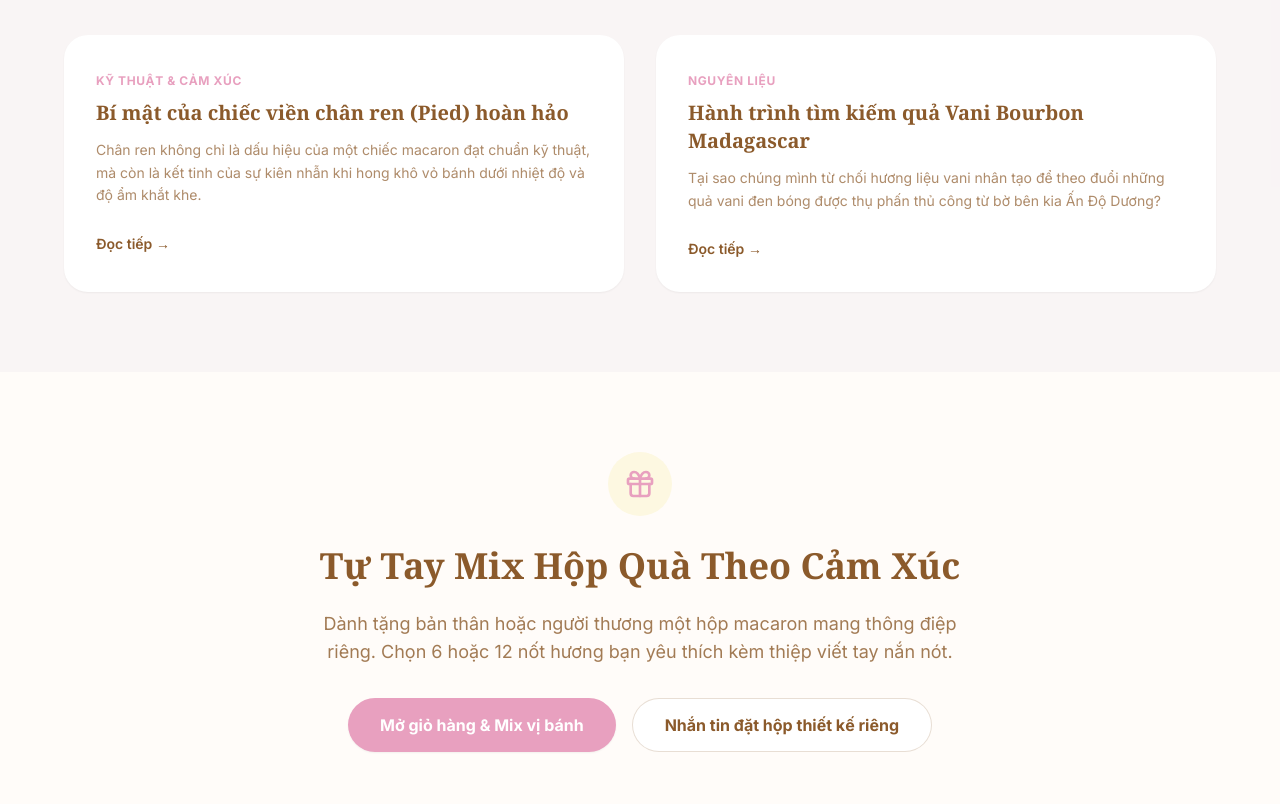
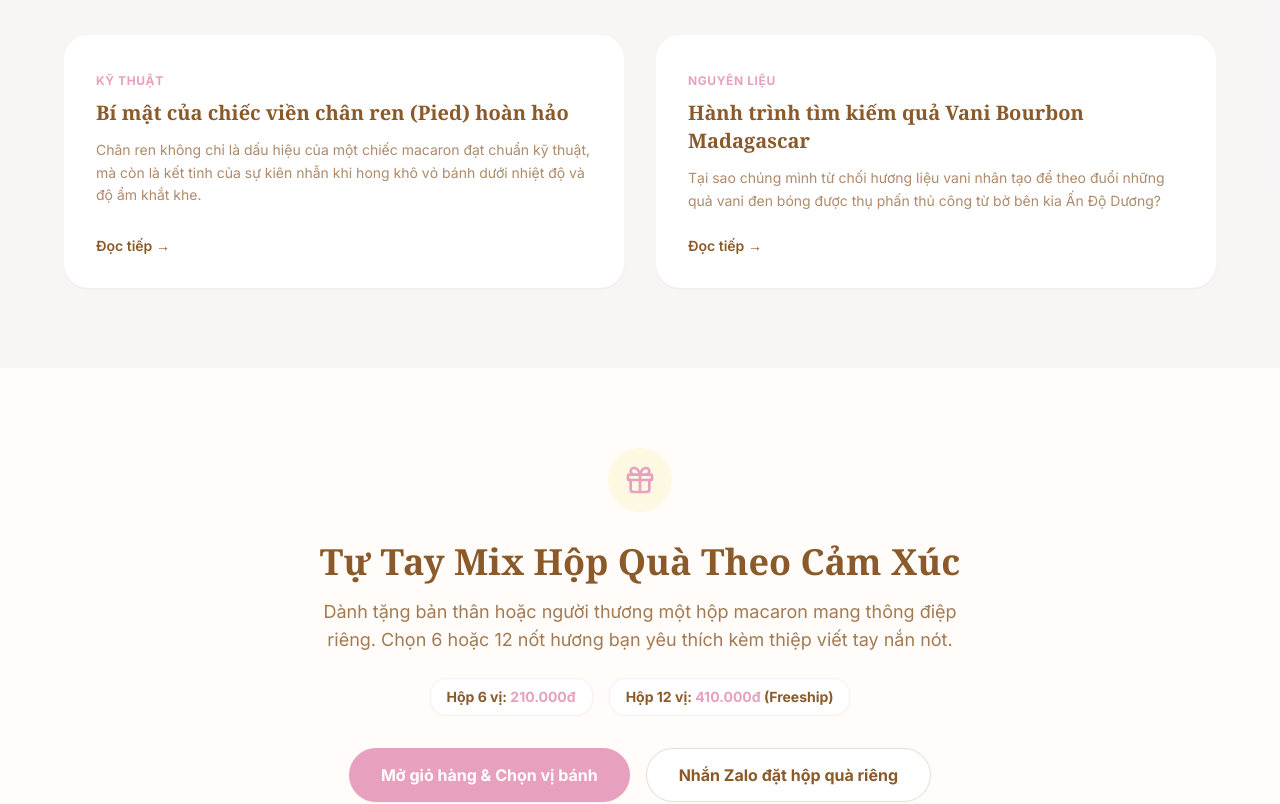
Before and after one commit to vuthaohan01062006-cpu/tipsfunnyflora, a Next.js app: page / in a window 1280 px wide. Shown: the part 2100-2904 px from the top of the page. Built offline with nearby package versions, Linux system fonts and the light colour scheme.

Commit message:
Update app/page.tsx with full CMS management (Blog, CustomBox, About, Contact)

```diff
--- a/app/page.tsx
+++ b/app/page.tsx
@@ -5,12 +5,14 @@
 import { Coffee, Heart, Gift, BookOpen, Send, ShoppingCart, Check, ArrowRight, Eye } from "lucide-react";
 import { INITIAL_PRODUCTS, Product, STORAGE_KEY } from "@/data/products";
 import { DEFAULT_BANNER, BannerConfig, BANNER_STORAGE_KEY } from "@/data/banner";
+import { DEFAULT_SITE_CONTENT, SiteContent, SITE_CONTENT_STORAGE_KEY } from "@/data/siteContent";
 import { useCart } from "@/context/CartContext";
 import { useLanguage } from "@/context/LanguageContext";
 
 export default function Home() {
   const [products, setProducts] = useState<Product[]>(INITIAL_PRODUCTS);
   const [banner, setBanner] = useState<BannerConfig>(DEFAULT_BANNER);
+  const [siteContent, setSiteContent] = useState<SiteContent>(DEFAULT_SITE_CONTENT);
 
   const { addToCart, setIsCartOpen } = useCart();
   const { language, t } = useLanguage();
@@ -47,6 +49,22 @@
       const savedBanner = localStorage.getItem(BANNER_STORAGE_KEY);
       if (savedBanner) {
         setBanner(JSON.parse(savedBanner));
+      }
+    } catch {
+      // fallback
+    }
+
+    // Load site content (Blog, Custom Box, About, Contact)
+    try {
+      const savedContent = localStorage.getItem(SITE_CONTENT_STORAGE_KEY);
+      if (savedContent) {
+        const parsed = JSON.parse(savedContent);
+        setSiteContent({
+          blogs: parsed.blogs || DEFAULT_SITE_CONTENT.blogs,
+          customBox: parsed.customBox || DEFAULT_SITE_CONTENT.customBox,
+          about: parsed.about || DEFAULT_SITE_CONTENT.about,
+          contact: parsed.contact || DEFAULT_SITE_CONTENT.contact,
+        });
       }
     } catch {
       // fallback
@@ -220,7 +238,7 @@
         </div>
       </section>
 
-      {/* Sau Lớp Vỏ (Blog Snippets) */}
+      {/* Sau Lớp Vỏ (Blog Snippets) - Dynamic from SiteContent */}
       <section className="py-20 px-4 bg-brand-taro/20">
         <div className="container mx-auto max-w-6xl">
           <div className="flex flex-col md:flex-row justify-between items-end mb-12">
@@ -234,51 +252,63 @@
           </div>
 
           <div className="grid grid-cols-1 md:grid-cols-2 gap-8">
-            <div className="bg-white p-8 rounded-3xl shadow-sm hover:shadow-md transition-shadow">
-              <span className="text-xs font-bold text-brand uppercase tracking-wider">Kỹ thuật & Cảm xúc</span>
-              <h3 className="text-xl font-bold text-brand-choco mt-2 mb-3 font-serif">Bí mật của chiếc viền chân ren (Pied) hoàn hảo</h3>
-              <p className="text-brand-choco/70 text-sm leading-relaxed mb-6">
-                Chân ren không chỉ là dấu hiệu của một chiếc macaron đạt chuẩn kỹ thuật, mà còn là kết tinh của sự kiên nhẫn khi hong khô vỏ bánh dưới nhiệt độ và độ ẩm khắt khe.
-              </p>
-              <Link href="/blog" className="text-sm font-semibold text-brand-choco hover:text-brand">Đọc tiếp &rarr;</Link>
-            </div>
-
-            <div className="bg-white p-8 rounded-3xl shadow-sm hover:shadow-md transition-shadow">
-              <span className="text-xs font-bold text-brand uppercase tracking-wider">Nguyên liệu</span>
-              <h3 className="text-xl font-bold text-brand-choco mt-2 mb-3 font-serif">Hành trình tìm kiếm quả Vani Bourbon Madagascar</h3>
-              <p className="text-brand-choco/70 text-sm leading-relaxed mb-6">
-                Tại sao chúng mình từ chối hương liệu vani nhân tạo để theo đuổi những quả vani đen bóng được thụ phấn thủ công từ bờ bên kia Ấn Độ Dương?
-              </p>
-              <Link href="/blog" className="text-sm font-semibold text-brand-choco hover:text-brand">Đọc tiếp &rarr;</Link>
-            </div>
+            {siteContent.blogs.slice(0, 2).map((b) => (
+              <div key={b.id} className="bg-white p-8 rounded-3xl shadow-sm hover:shadow-md transition-all flex flex-col justify-between group">
+                <div>
+                  <span className="text-xs font-bold text-brand uppercase tracking-wider">{b.category}</span>
+                  <h3 className="text-xl font-bold text-brand-choco mt-2 mb-3 font-serif group-hover:text-brand transition-colors">
+                    {b.title}
+                  </h3>
+                  <p className="text-brand-choco/70 text-sm leading-relaxed mb-6 line-clamp-3">
+                    {b.excerpt}
+                  </p>
+                </div>
+                <Link href="/blog" className="text-sm font-semibold text-brand-choco hover:text-brand flex items-center gap-1">
+                  Đọc tiếp &rarr;
+                </Link>
+              </div>
+            ))}
           </div>
         </div>
       </section>
 
-      {/* Custom Gift Box */}
+      {/* Custom Gift Box - Dynamic from SiteContent */}
       <section id="custom" className="py-20 px-4 bg-[#FFFCF9]">
         <div className="container mx-auto max-w-4xl text-center">
           <div className="inline-block p-4 rounded-full bg-brand-vanilla mb-6">
             <Gift className="text-brand" size={32} />
           </div>
-          <h2 className="text-3xl md:text-4xl font-bold text-brand-choco mb-6 font-serif">Tự Tay Mix Hộp Quà Theo Cảm Xúc</h2>
-          <p className="text-brand-choco/80 text-lg mb-8 max-w-2xl mx-auto">
-            Dành tặng bản thân hoặc người thương một hộp macaron mang thông điệp riêng. Chọn 6 hoặc 12 nốt hương bạn yêu thích kèm thiệp viết tay nắn nót.
+          <h2 className="text-3xl md:text-4xl font-bold text-brand-choco mb-4 font-serif">
+            {siteContent.customBox.title}
+          </h2>
+          <p className="text-brand-choco/80 text-base md:text-lg mb-6 max-w-2xl mx-auto leading-relaxed">
+            {siteContent.customBox.subtitle}
           </p>
+
+          {/* Price Badges for 6 & 12 box */}
+          <div className="flex justify-center gap-4 mb-8">
+            <span className="bg-white border border-brand/20 px-4 py-2 rounded-2xl text-xs md:text-sm font-bold text-brand-choco shadow-xs">
+              Hộp 6 vị: <span className="text-brand">{siteContent.customBox.box6Price}</span>
+            </span>
+            <span className="bg-white border border-brand/20 px-4 py-2 rounded-2xl text-xs md:text-sm font-bold text-brand-choco shadow-xs">
+              Hộp 12 vị: <span className="text-brand">{siteContent.customBox.box12Price}</span> (Freeship)
+            </span>
+          </div>
+
           <div className="flex flex-col sm:flex-row justify-center gap-4">
             <button
               onClick={() => setIsCartOpen(true)}
               className="bg-brand text-white px-8 py-3.5 rounded-full font-bold hover:bg-brand-dark transition-colors shadow-sm cursor-pointer"
             >
-              Mở giỏ hàng & Mix vị bánh
+              Mở giỏ hàng & Chọn vị bánh
             </button>
             <a
-              href="https://zalo.me/0909123456"
+              href={siteContent.customBox.zaloLink || "https://zalo.me/0909123456"}
               target="_blank"
               rel="noopener noreferrer"
-              className="bg-white text-brand-choco border border-brand-choco/20 px-8 py-3.5 rounded-full font-bold hover:bg-brand-choco hover:text-white transition-colors"
+              className="bg-white text-brand-choco border border-brand-choco/20 px-8 py-3.5 rounded-full font-bold hover:bg-brand-choco hover:text-white transition-colors cursor-pointer"
             >
-              Nhắn tin đặt hộp thiết kế riêng
+              Nhắn Zalo đặt hộp quà riêng
             </a>
           </div>
         </div>
```
